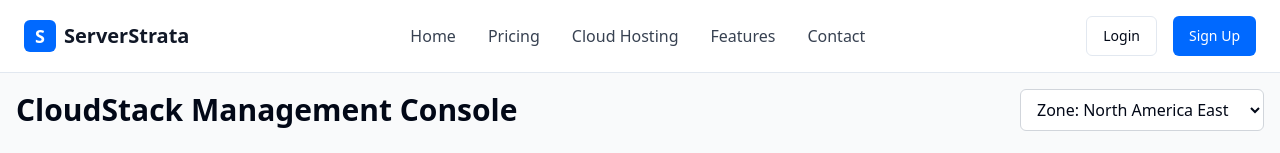
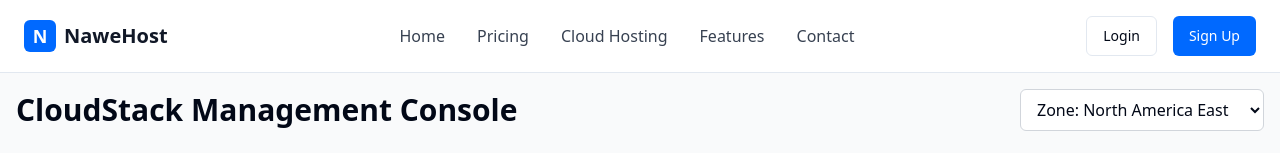
Before and after one commit to Bra-yo/NaweHost, a React (Vite) app: page /admin in a window 1280 px wide. Shown: the top 153 px of the page. Built offline with nearby package versions, Linux system fonts and the light colour scheme.

Commit message:
Rename website to NaweHost
Rename all instances of "ServerStrata" to "NaweHost" in the codebase.

```diff
--- a/index.html
+++ b/index.html
@@ -1,19 +1,20 @@
+
 <!DOCTYPE html>
 <html lang="en">
   <head>
     <meta charset="UTF-8" />
     <meta name="viewport" content="width=device-width, initial-scale=1.0" />
-    <title>server-strata-forge</title>
-    <meta name="description" content="Lovable Generated Project" />
-    <meta name="author" content="Lovable" />
+    <title>NaweHost</title>
+    <meta name="description" content="High-performance bare metal servers for your most demanding workloads" />
+    <meta name="author" content="NaweHost" />
 
-    <meta property="og:title" content="server-strata-forge" />
-    <meta property="og:description" content="Lovable Generated Project" />
+    <meta property="og:title" content="NaweHost" />
+    <meta property="og:description" content="High-performance bare metal servers for your most demanding workloads" />
     <meta property="og:type" content="website" />
     <meta property="og:image" content="https://lovable.dev/opengraph-image-p98pqg.png" />
 
     <meta name="twitter:card" content="summary_large_image" />
-    <meta name="twitter:site" content="@lovable_dev" />
+    <meta name="twitter:site" content="@nawehost" />
     <meta name="twitter:image" content="https://lovable.dev/opengraph-image-p98pqg.png" />
   </head>
 
--- a/src/components/contact/ContactForm.tsx
+++ b/src/components/contact/ContactForm.tsx
@@ -1,4 +1,3 @@
-
 import { useState } from "react";
 import { Button } from "@/components/ui/button";
 import { Input } from "@/components/ui/input";
@@ -51,8 +50,8 @@ const ContactForm = () => {
                   <p className="text-gray-600">
                     Talk to our sales team about custom configurations or enterprise plans.
                   </p>
-                  <a href="mailto:sales@serverstrata.com" className="text-primary hover:underline mt-1 inline-block">
-                    sales@serverstrata.com
+                  <a href="mailto:sales@nawehost.com" className="text-primary hover:underline mt-1 inline-block">
+                    sales@nawehost.com
                   </a>
                 </div>
 
@@ -61,8 +60,8 @@ const ContactForm = () => {
                   <p className="text-gray-600">
                     Need technical assistance? Our support team is available 24/7/365.
                   </p>
-                  <a href="mailto:support@serverstrata.com" className="text-primary hover:underline mt-1 inline-block">
-                    support@serverstrata.com
+                  <a href="mailto:support@nawehost.com" className="text-primary hover:underline mt-1 inline-block">
+                    support@nawehost.com
                   </a>
                 </div>
 
--- a/src/components/layout/Footer.tsx
+++ b/src/components/layout/Footer.tsx
@@ -1,4 +1,3 @@
-
 import { Link } from "react-router-dom";
 import { Github, Twitter, Linkedin, Facebook } from "lucide-react";
 
@@ -12,9 +11,9 @@ const Footer = () => {
           <div>
             <Link to="/" className="flex items-center space-x-2 mb-4">
               <div className="w-8 h-8 bg-primary rounded-md flex items-center justify-center">
-                <span className="text-white font-bold text-lg">S</span>
+                <span className="text-white font-bold text-lg">N</span>
               </div>
-              <span className="font-bold text-xl text-gray-900">ServerStrata</span>
+              <span className="font-bold text-xl text-gray-900">NaweHost</span>
             </Link>
             <p className="text-gray-600 text-sm mb-4">
               High-performance bare metal servers for your most demanding workloads.
@@ -101,7 +100,7 @@ const Footer = () => {
 
         <div className="border-t border-gray-200 mt-10 pt-6">
           <p className="text-center text-gray-500 text-sm">
-            © {year} ServerStrata. All rights reserved.
+            © {year} NaweHost. All rights reserved.
           </p>
         </div>
       </div>
--- a/src/components/layout/Navbar.tsx
+++ b/src/components/layout/Navbar.tsx
@@ -12,9 +12,9 @@ const Navbar = () => {
         <div className="flex items-center justify-between">
           <Link to="/" className="flex items-center space-x-2">
             <div className="w-8 h-8 bg-primary rounded-md flex items-center justify-center">
-              <span className="text-white font-bold text-lg">S</span>
+              <span className="text-white font-bold text-lg">N</span>
             </div>
-            <span className="font-bold text-xl text-gray-900">ServerStrata</span>
+            <span className="font-bold text-xl text-gray-900">NaweHost</span>
           </Link>
 
           {/* Desktop navigation */}
--- a/src/pages/Login.tsx
+++ b/src/pages/Login.tsx
@@ -45,9 +45,9 @@ const Login = () => {
         <div className="text-center mb-8">
           <Link to="/" className="inline-flex items-center mb-6">
             <div className="w-8 h-8 bg-primary rounded-md flex items-center justify-center">
-              <span className="text-white font-bold text-lg">S</span>
+              <span className="text-white font-bold text-lg">N</span>
             </div>
-            <span className="font-bold text-xl text-gray-900 ml-2">ServerStrata</span>
+            <span className="font-bold text-xl text-gray-900 ml-2">NaweHost</span>
           </Link>
           <h1 className="text-2xl font-bold text-gray-900">Welcome back</h1>
           <p className="text-gray-600 mt-2">Log in to your account to manage your servers</p>
--- a/src/pages/Signup.tsx
+++ b/src/pages/Signup.tsx
@@ -1,4 +1,3 @@
-
 import { useState } from "react";
 import { Link } from "react-router-dom";
 import { Button } from "@/components/ui/button";
@@ -69,12 +68,12 @@ const Signup = () => {
         <div className="text-center mb-8">
           <Link to="/" className="inline-flex items-center mb-6">
             <div className="w-8 h-8 bg-primary rounded-md flex items-center justify-center">
-              <span className="text-white font-bold text-lg">S</span>
+              <span className="text-white font-bold text-lg">N</span>
             </div>
-            <span className="font-bold text-xl text-gray-900 ml-2">ServerStrata</span>
+            <span className="font-bold text-xl text-gray-900 ml-2">NaweHost</span>
           </Link>
           <h1 className="text-2xl font-bold text-gray-900">Create an account</h1>
-          <p className="text-gray-600 mt-2">Sign up to get started with ServerStrata</p>
+          <p className="text-gray-600 mt-2">Sign up to get started with NaweHost</p>
         </div>
 
         <div className="bg-white p-8 rounded-xl shadow-sm border border-gray-200">
```
